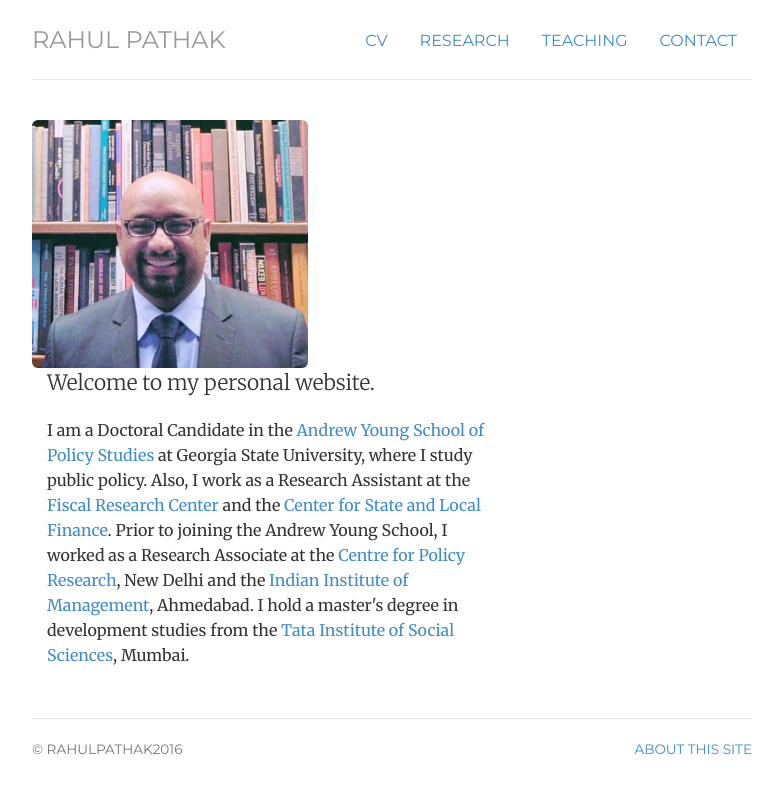
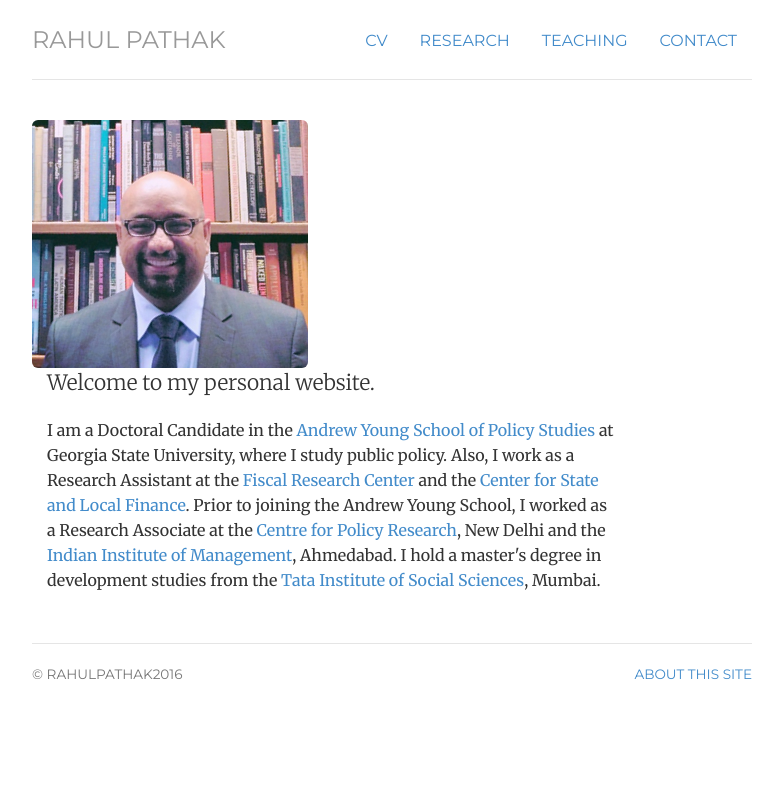
Before and after one commit to pathak-rahul/pathak-rahul.github.io, a Jekyll site: the page built from index.html, in a window 1280 px wide. Shown: the top 793 px of the page, without its empty margins (248-1031 px from the left). Built offline with Jekyll 4.4.1, drawn with Linux system fonts in a browser that asks for light colours.

Commit message:
Update index.html

```diff
--- a/index.html
+++ b/index.html
@@ -12,7 +12,7 @@
 	<div class="col-sm-"5>
 	<img  class="img-rounded" alt="Rahul Pathak" src="img/rpathak.png">
 	</div>
-	<div itemscope itemtype="http://data-vocabulary.org/Person" class="col-sm-8">
+	<div itemscope itemtype="http://data-vocabulary.org/Person" class="col-sm-10">
 
 	<p class="lead"> Welcome to my personal website.
 
```
